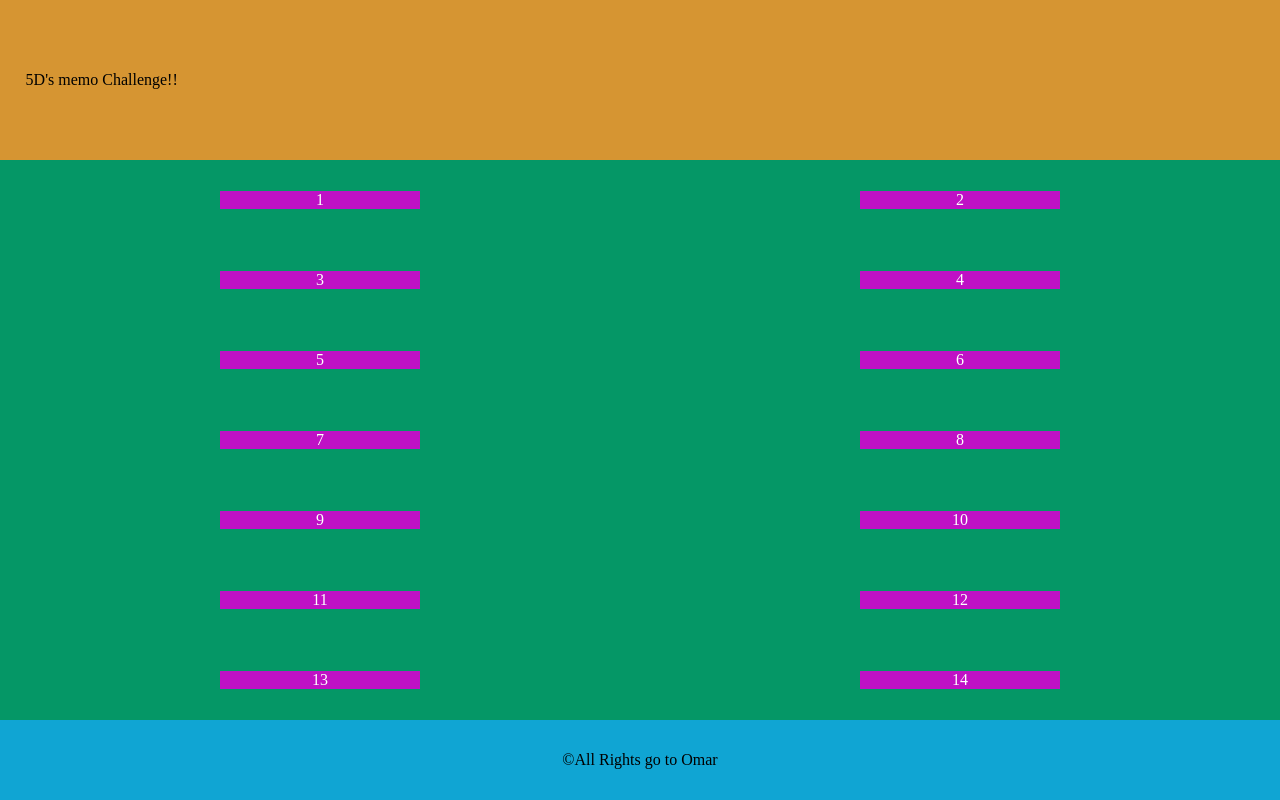
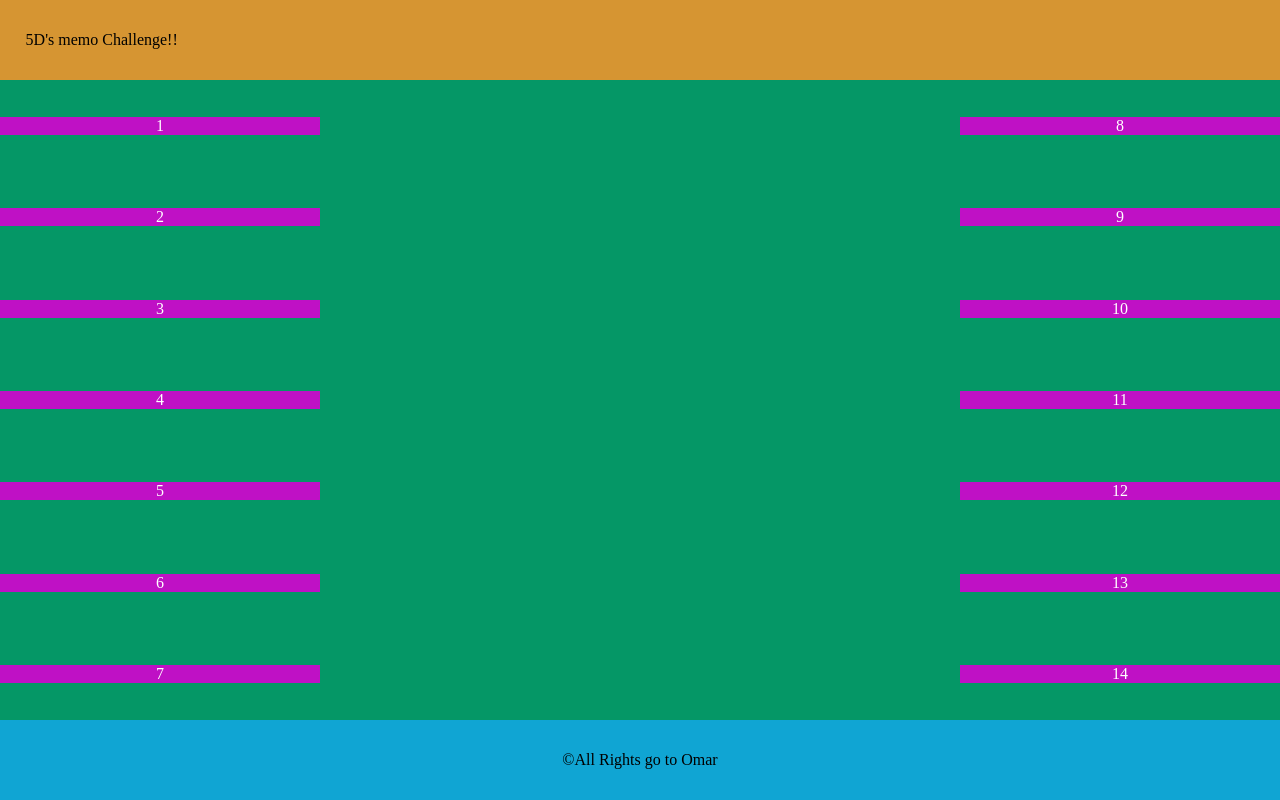
Before and after one commit to omarupk33/React-Project-With-Odin, a React (Vite) app in the folder MemoryCard/memory_card/: page / in a window 1280 px wide. Built offline with nearby package versions, Linux system fonts and the light colour scheme.

Commit message:
Set up some css and transitions

```diff
--- a/MemoryCard/memory_card/src/Card.jsx
+++ b/MemoryCard/memory_card/src/Card.jsx
@@ -1,13 +1,14 @@
 import { useState } from "react"
 
 function Card({num}){
-        const [focused, setFocus] = useState('notFocused')
+        const [focused, setFocus] = useState('')
         const focusStyle = ()=>{
-         setFocus('focused')
+        if(!focused){setFocus('focused')}
+        else(setFocus(''))
         }
+
     return (
-        <div onMouseEnter={()=>{focusStyle()}} className= {focused ? focused : ''}
-             onMouseLeave={()=>{setFocus('notFocused')}}
+        <div onClick={()=>{focusStyle()}} className= {focused ? focused : ''}
         tabIndex={0}>{num}</div>
     )
 }
--- a/MemoryCard/memory_card/src/Center.jsx
+++ b/MemoryCard/memory_card/src/Center.jsx
@@ -2,7 +2,15 @@ import Card from './Card'
 
 function Center(){
     return (
+
+    // split up some of the logic to new two parents and make this each parent take a row for itself
+    // When a card is hovered over, use transition to move it to the center of the screen.
+
+    // We need focused for the parent as well
+
+
         <center>
+        <div className='column1'>
         <Card num={1}></Card>
         <Card num={2}></Card>
         <Card num={3}></Card>
@@ -10,6 +18,10 @@ function Center(){
         <Card num={5}></Card>
         <Card num={6}></Card>
         <Card num={7}></Card>
+        </div>
+
+
+        <div className='column2'>
         <Card num={8}></Card>
         <Card num={9}></Card>
         <Card num={10}></Card>
@@ -17,7 +29,7 @@ function Center(){
         <Card num={12}></Card>
         <Card num={13}></Card>
         <Card num={14}></Card>
-
+        </div>
         </center>
     )
 }
--- a/MemoryCard/memory_card/src/index.css
+++ b/MemoryCard/memory_card/src/index.css
@@ -18,7 +18,7 @@ body,html{
 
 header{
   background-color: rgb(214, 149, 50);
-  flex: 1 0 20%;
+  flex: 1 0 10%;
   display: flex;
   align-items: center;
   /* justify-content: center; */
@@ -27,25 +27,52 @@ header{
 
 center{
   background-color: #059766;
-  flex: 1 0 70%;
+  flex: 1 0 80%;
   display: grid;
-  grid-template-columns: 200px 200px;
-  align-items: center;
+  grid-template-columns: 1fr 2fr 1fr;
+}
+
+
+
+.column1{
+  grid-column: 1/2;
+  display: flex;
+  flex-direction: column;
+  justify-content: space-around;
+  /* align-items: center; */
+
+  }
+
+.column2{
+  grid-column: 3/4;
+  display: flex;
+  flex-direction: column;
   justify-content: space-around;
 }
 
-/* center > *{
 
-
-} */
-
-center > *.focused{
-  background-color: #610597;
+center > * > *{
+  background-color: rgb(191, 17, 197);
+  color: white;
+  transition: all 0.2s ease-in 0.2s;
 }
 
 
-center > *.notFocused{
-  background-color: rgb(191, 17, 197);
+
+center > .column1 > *.focused{
+  background-color: rgb(8, 9, 114);
+  color: white;
+  grid-column: 2/3;
+  transform-origin: center left;
+  transform: scale(2, 20) translate(50%, 50%);
+
+}
+
+center > .column2 > *.focused{
+  background-color: rgb(49, 65, 45);
+  transform: scale(2, 20) translate(-50%, 50%);
+  grid-column: 2/3;
+  transform-origin: center right;
   color: white;
 }
 
```
